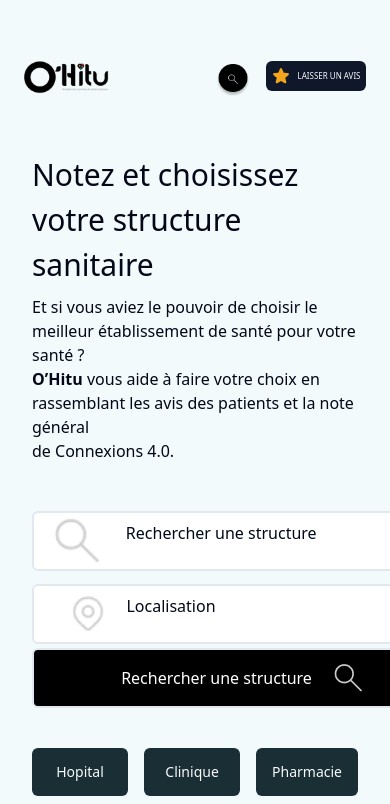
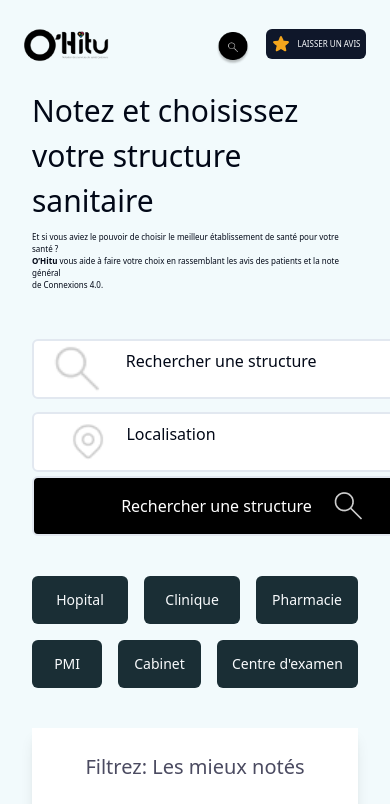
Before and after one commit to JojoELITE/O-Hitu-vite-project, a React (Vite) app: page / in a window 390 px wide. Shown: the top 804 px of the page. Built offline with nearby package versions, Linux system fonts and the light colour scheme.

Commit message:
fin de la version mobile

```diff
--- a/src/pages/Home.jsx
+++ b/src/pages/Home.jsx
@@ -7,7 +7,7 @@ function Home() {
   return (
     <div className="">
 
-        <nav className="items-center py-12  bg-[#F2FAFC] flex justify-between">
+        <nav className="items-center py-4 bg-[#F2FAFC] flex justify-between">
 
             <div className="px-6">
 
@@ -51,7 +51,7 @@ function Home() {
                 </div>
 
 
-                <div className="py-2">
+                <div className="py-2 text-[8px]">
                     <h6 >
                         Et si vous aviez le pouvoir de choisir le meilleur établissement de santé pour votre santé ? <br/>
                             <span className="font-bold">O’Hitu</span> vous aide à faire votre choix en rassemblant les avis des patients et la note général<br/>
```
